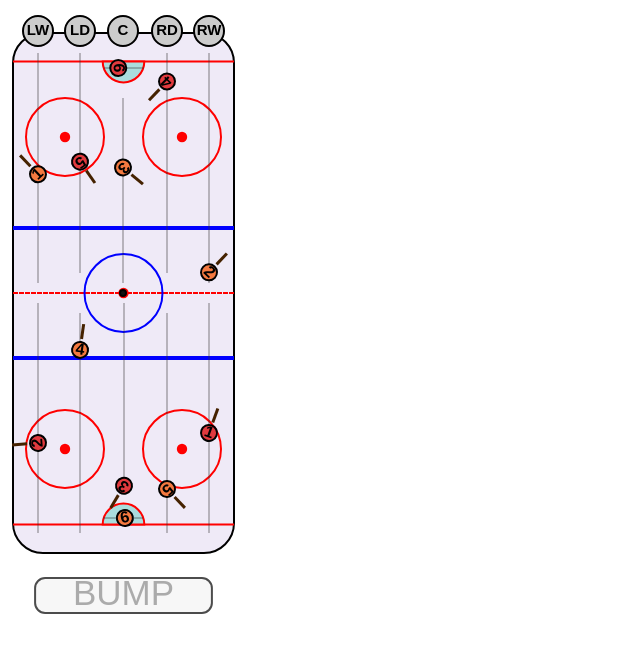
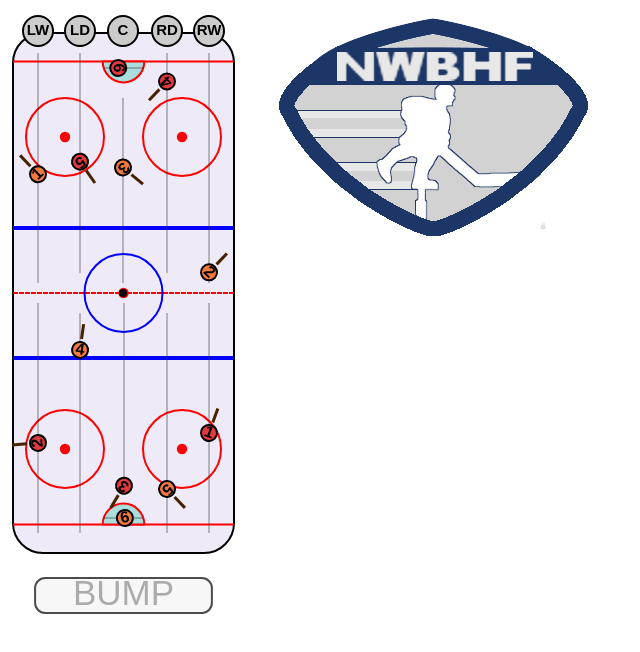
Before and after one commit to arcele/hockey, a plain HTML site: page index.html in a window 1280 px wide. Shown: the whole page, without its empty margins (0-640 px from the left). Drawn offline with Linux system fonts and the light colour scheme.

Commit message:
adding a logo.

```diff
--- a/css/nwbhf.css
+++ b/css/nwbhf.css
@@ -1 +1,3 @@
+body { background: url(../img/nwbhf-v2.png); background-repeat:no-repeat; background-position:275px 0;}
+
 #zoom-wrapper {	}
```
Also changed, not shown: img/nwbhf-v2.png (added).
